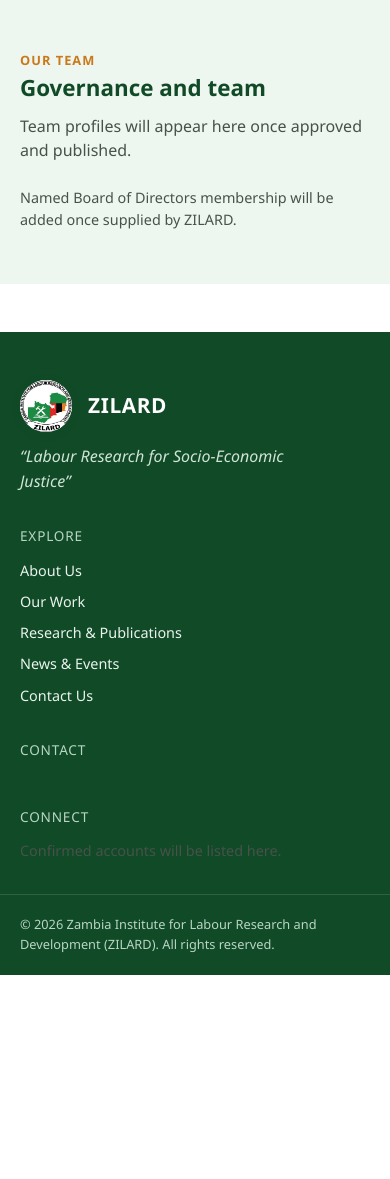
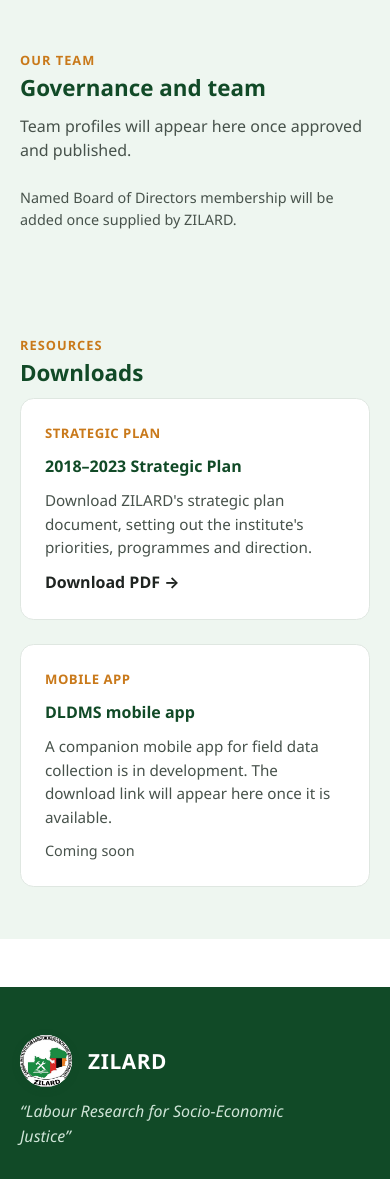
Before and after one commit to dleza/zilard-platfor, a Django app: page /about/ in a window 390 px wide. Shown: the part 5024-6203 px from the top of the page. Before the commit the page ends 5999 px from the top, so only its background shows below. Run offline with Django 5.2, Linux system fonts and the light colour scheme; data comes from the database, SQL or seed files in the repository; data that the repository does not hold is empty; some libraries are stand-ins or nearby versions.

Commit message:
Add Strategic Plan PDF download and mobile app placeholder to About page

```diff
--- a/templates/website/about.html
+++ b/templates/website/about.html
@@ -251,4 +251,31 @@
     </p>
   </div>
 </section>
+
+<section class="zil-section zil-section-tint">
+  <div class="zil-wrap">
+    <p class="zil-eyebrow">Resources</p>
+    <h2 class="zil-section-title">Downloads</h2>
+    <div class="zil-grid zil-grid-2">
+      <div class="zil-card">
+        <p class="zil-card-meta">Strategic plan</p>
+        <h3 class="zil-card-title" style="font-size:1rem;">2018&ndash;2023 Strategic Plan</h3>
+        <p class="zil-card-body">
+          Download ZILARD's strategic plan document, setting out the institute's priorities,
+          programmes and direction.
+        </p>
+        <a class="zil-card-link" href="{% static 'website/docs/zilard-strategic-plan-2018-2023.pdf' %}" target="_blank" rel="noopener">Download PDF &rarr;</a>
+      </div>
+      <div class="zil-card">
+        <p class="zil-card-meta">Mobile app</p>
+        <h3 class="zil-card-title" style="font-size:1rem;">DLDMS mobile app</h3>
+        <p class="zil-card-body">
+          A companion mobile app for field data collection is in development. The download
+          link will appear here once it is available.
+        </p>
+        <span class="zil-muted" style="font-size:0.9rem;">Coming soon</span>
+      </div>
+    </div>
+  </div>
+</section>
 {% endblock %}
```
Also changed, not shown: 1 other file.
